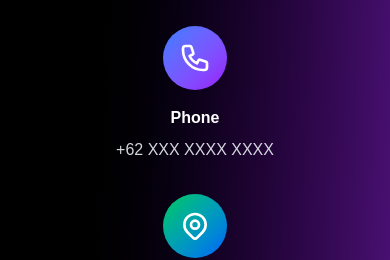
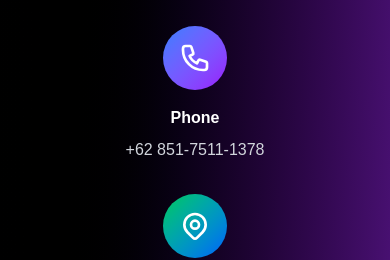
Before and after one commit to putram11/kancra-labs-landing-pages, a Next.js app: page / in a window 390 px wide. Shown: the part 6600-6860 px from the top of the page. Built offline with nearby package versions, Linux system fonts and the light colour scheme.

Commit message:
fix: update contact phone number in footer section

```diff
--- a/src/app/page.tsx
+++ b/src/app/page.tsx
@@ -357,7 +357,7 @@ export default function Home() {
                   </svg>
                 </div>
                 <h3 className="text-white font-semibold mb-2">Phone</h3>
-                <p className="text-gray-300">+62 XXX XXXX XXXX</p>
+                <p className="text-gray-300">+62 851-7511-1378</p>
               </div>
 
               <div className="flex flex-col items-center">
```
